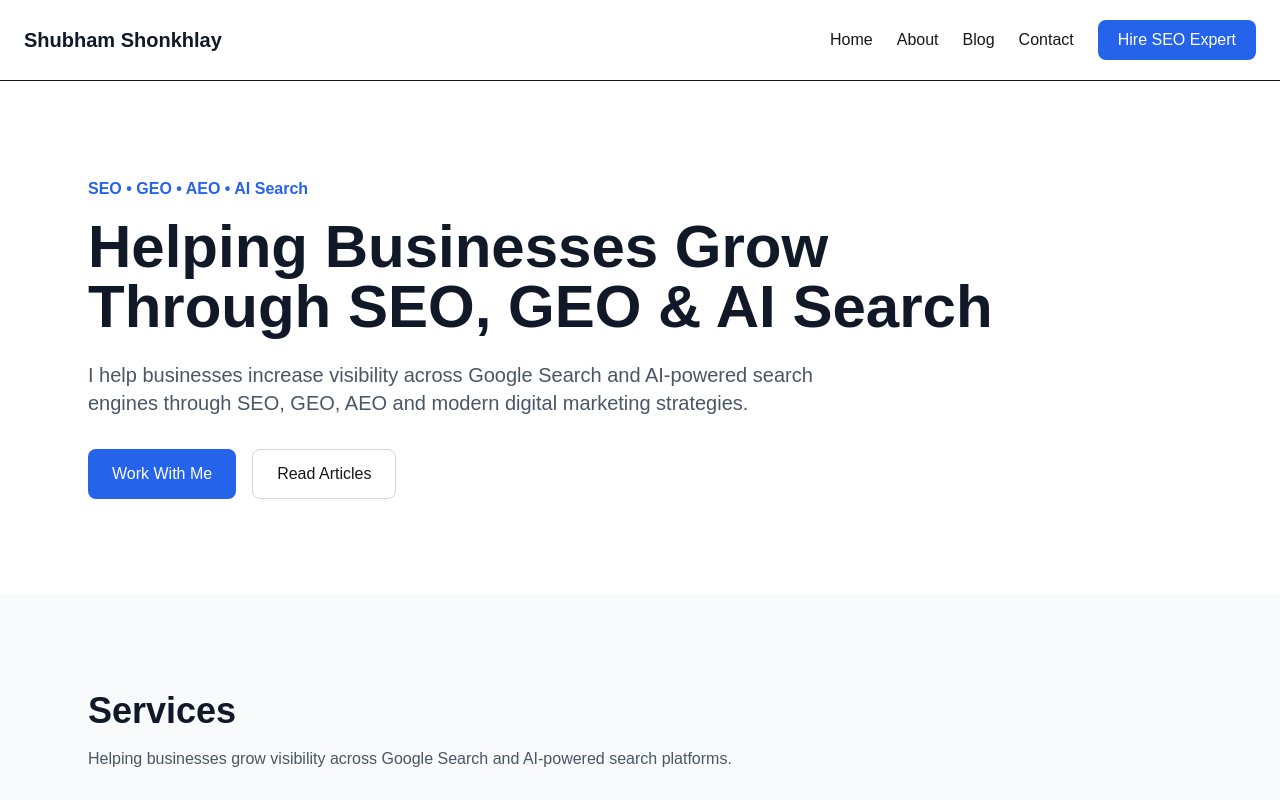
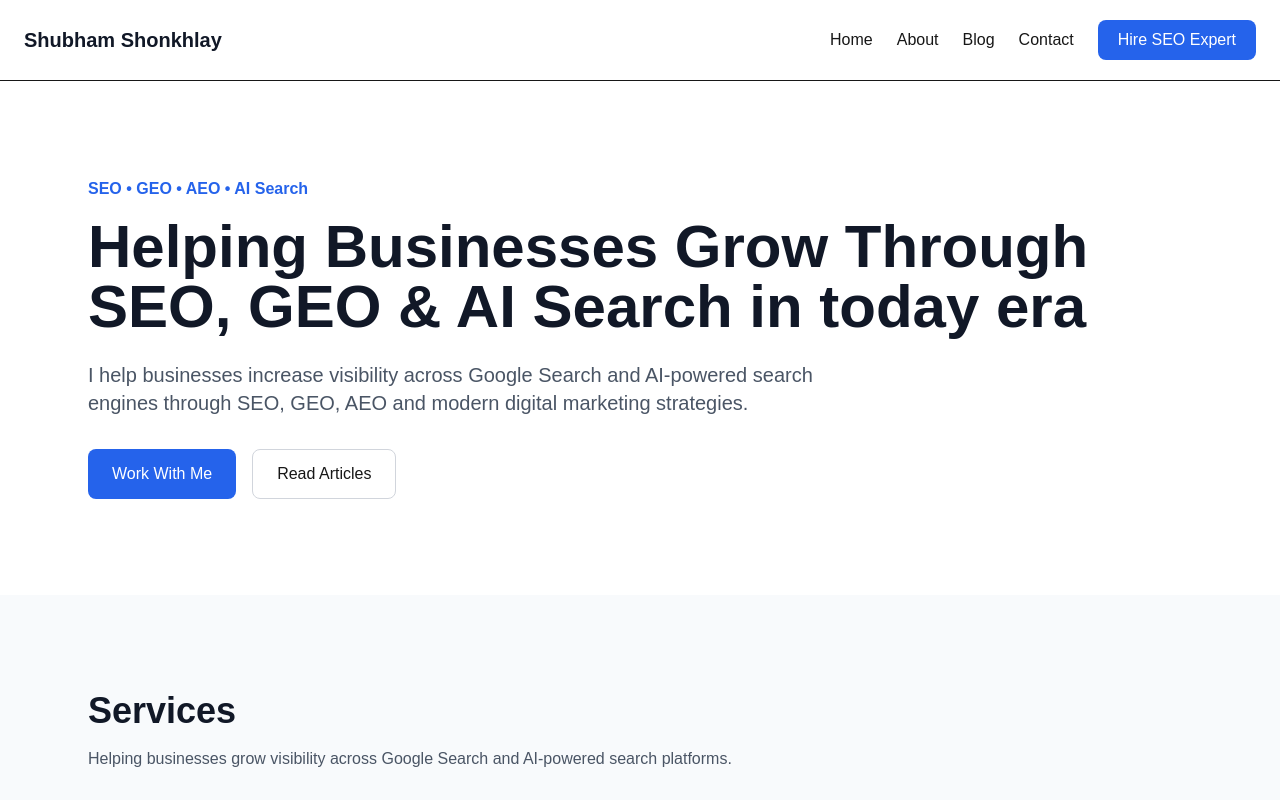
Before and after one commit to shubhamshonkhlay/shubhamshonkhlay.github.io, a Next.js app: page / in a window 1280 px wide. Shown: the top 800 px of the page. Built offline with nearby package versions, Linux system fonts and the light colour scheme.

Commit message:
Update page.tsx

```diff
--- a/app/page.tsx
+++ b/app/page.tsx
@@ -9,7 +9,7 @@ export default function Home() {
         </p>
 
         <h1 className="text-6xl font-bold text-[#111827] mb-6">
-          Helping Businesses Grow Through SEO, GEO & AI Search
+          Helping Businesses Grow Through SEO, GEO & AI Search in today era
         </h1>
 
         <p className="text-xl text-gray-600 max-w-3xl mb-8">
```
